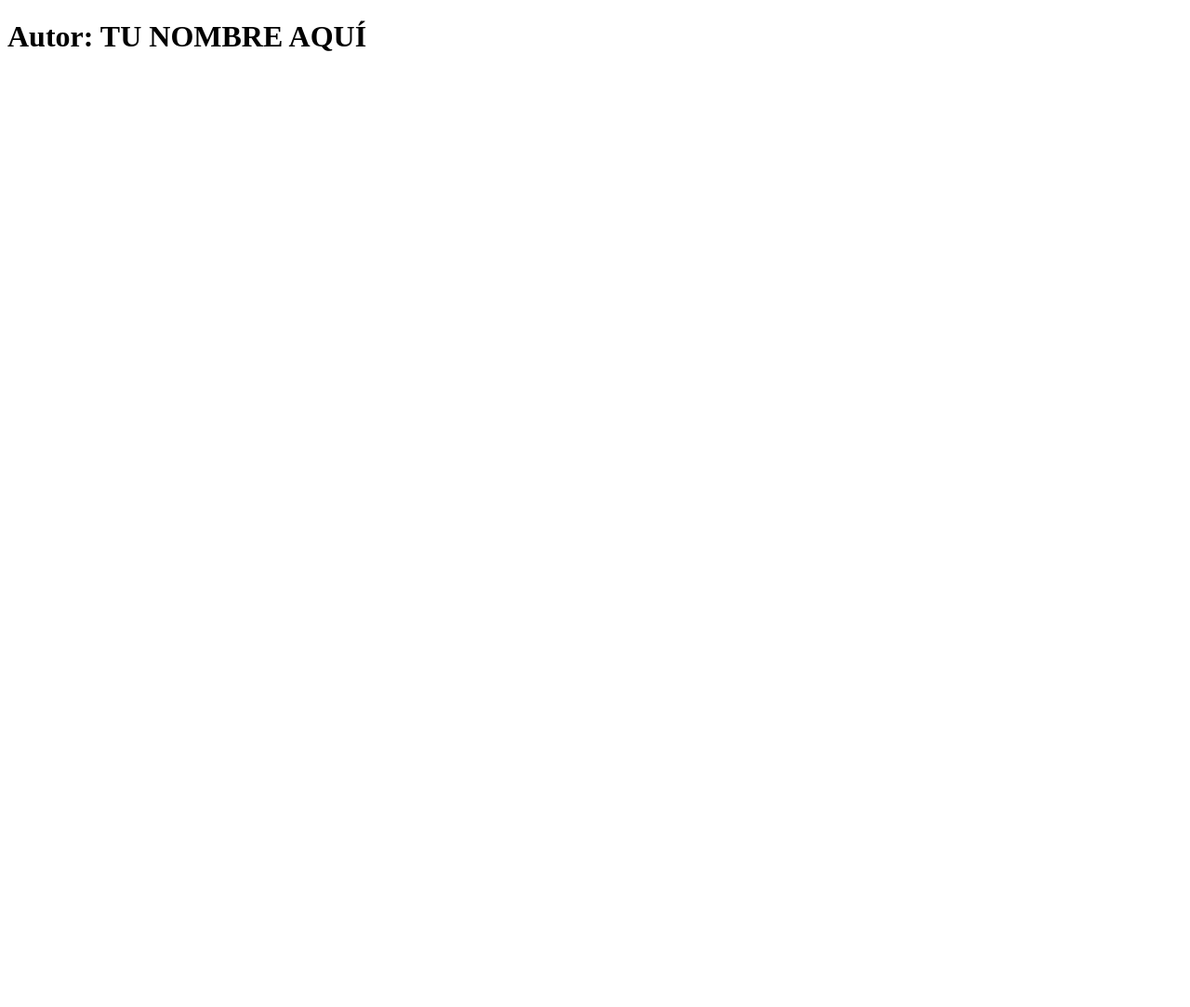
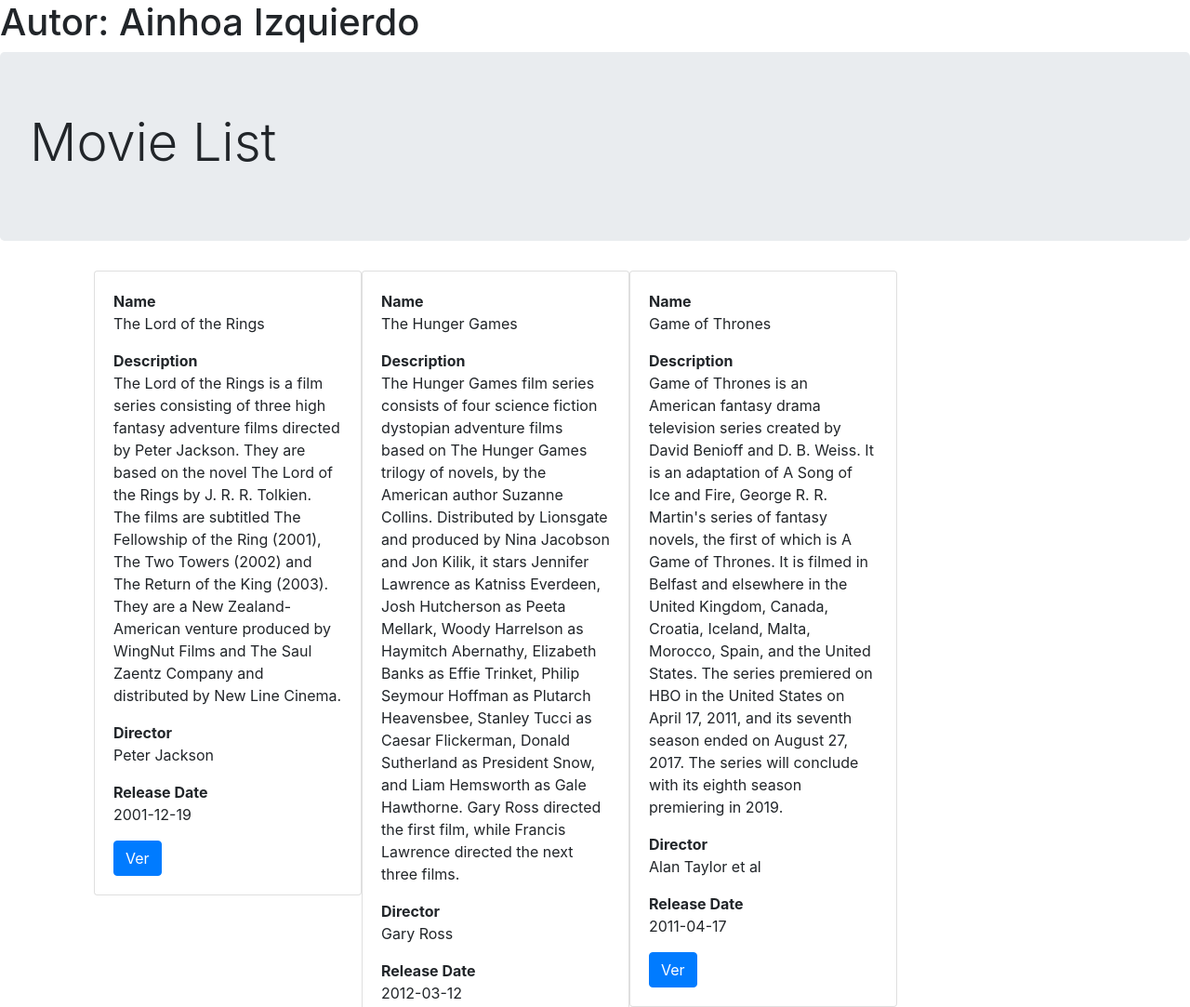
Before and after one commit to Ainhoaleft/practica_vuejs_introduccion, a website: page index.html in a window 1280 px wide. Shown: the top 1083 px of the page at 93% size. Before the commit the page ends 800 px from the top, so only its background shows below. Drawn offline with nearby package versions, Linux system fonts and the light colour scheme.

Commit message:
Práctica Vue JS 24/01/2023

```diff
--- a/index.html
+++ b/index.html
@@ -7,11 +7,13 @@
         <meta name="author" content="">
         <meta name="description" content="">
         <meta name="viewport" content="width=device-width, initial-scale=1">
+        <link rel="stylesheet" href="https://maxcdn.bootstrapcdn.com/bootstrap/4.0.0/css/bootstrap.min.css" integrity="sha384-Gn5384xqQ1aoWXA+058RXPxPg6fy4IWvTNh0E263XmFcJlSAwiGgFAW/dAiS6JXm" crossorigin="anonymous">
+
     </head>
 
     <body>
 
-        <h1 id="autor">Autor: TU NOMBRE AQUÍ</h1>
+        <h1 id="autor">Autor: Ainhoa Izquierdo</h1>
 
         <!-- https://vuejs.org/v2/guide/index.html -->
         <div id="app">
@@ -27,9 +29,28 @@
                    - El término <dt> será la propiedad "prompt"
                    - La definición <dd> será la propiedad "value"
             -->
-
+            <div class="jumbotron">
+                <h1 class="display-4" id="title">{{ title }}</h1>
+              </div>
+              <div class="container">
+                <div class="row" style="margin-left: 1rem;">
+                     <div class="col-xs-12" v-for="item in col.collection.items" :key="item.id">
+                        <div class="card" style="width: 18rem;">
+                            <div class="card-body">
+                                 <dl v-for="data in item.data">
+                                    <dt>{{ data.prompt }}</dt>
+                                    <dd>{{ data.value }}</dd>
+                                </dl>
+                                <a :href=item.href class="btn btn-primary">Ver</a>
+                            </div>
+                        </div>
+                    </div>
+                </div>
+            </div>
         </div>
 
+        <script src="https://cdn.jsdelivr.net/npm/vue@2/dist/vue.js"></script>
+        <script src="js/script.js"></script>
     </body>
 
 </html>
--- a/js/script.js
+++ b/js/script.js
@@ -43,6 +43,7 @@
 var app = new Vue({
   el: '#app',
   data: {
-    col: server_data
+    col: server_data,
+    title: server_data.collection.title
   }
 });
```
